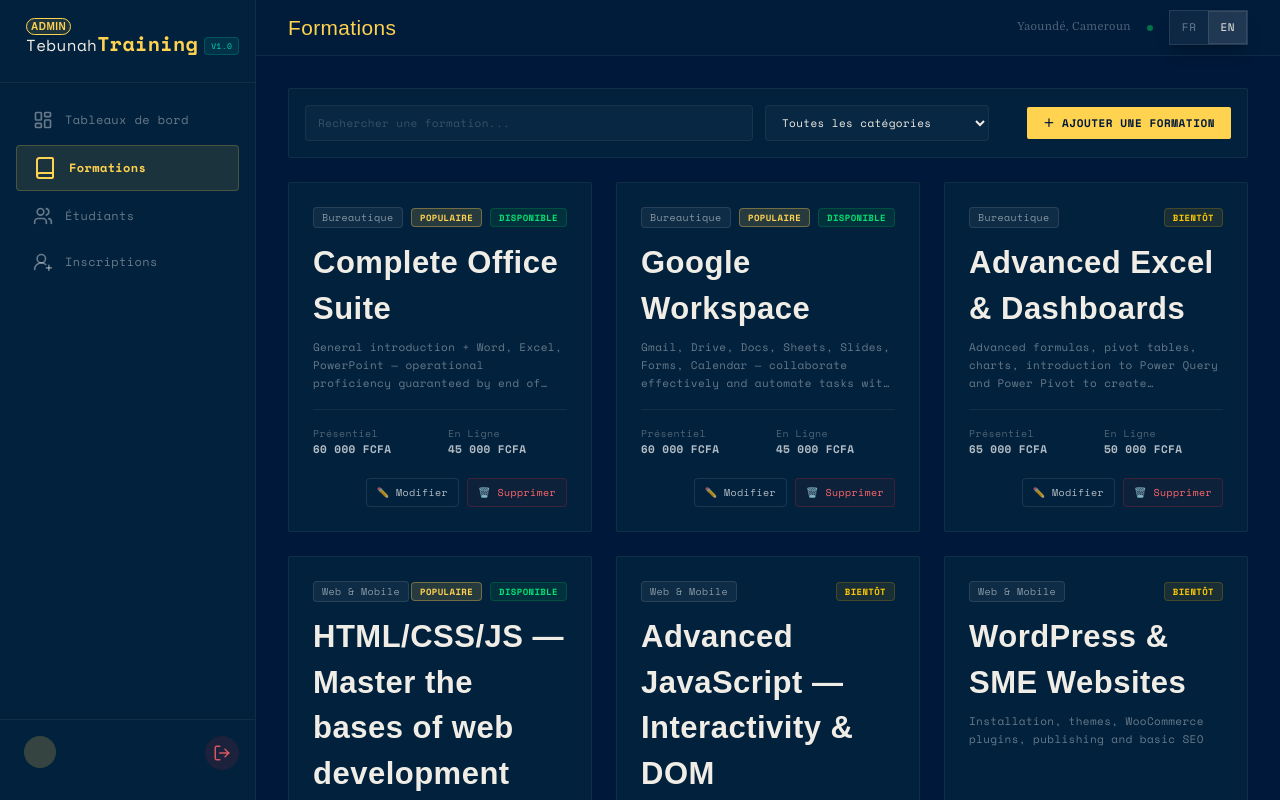
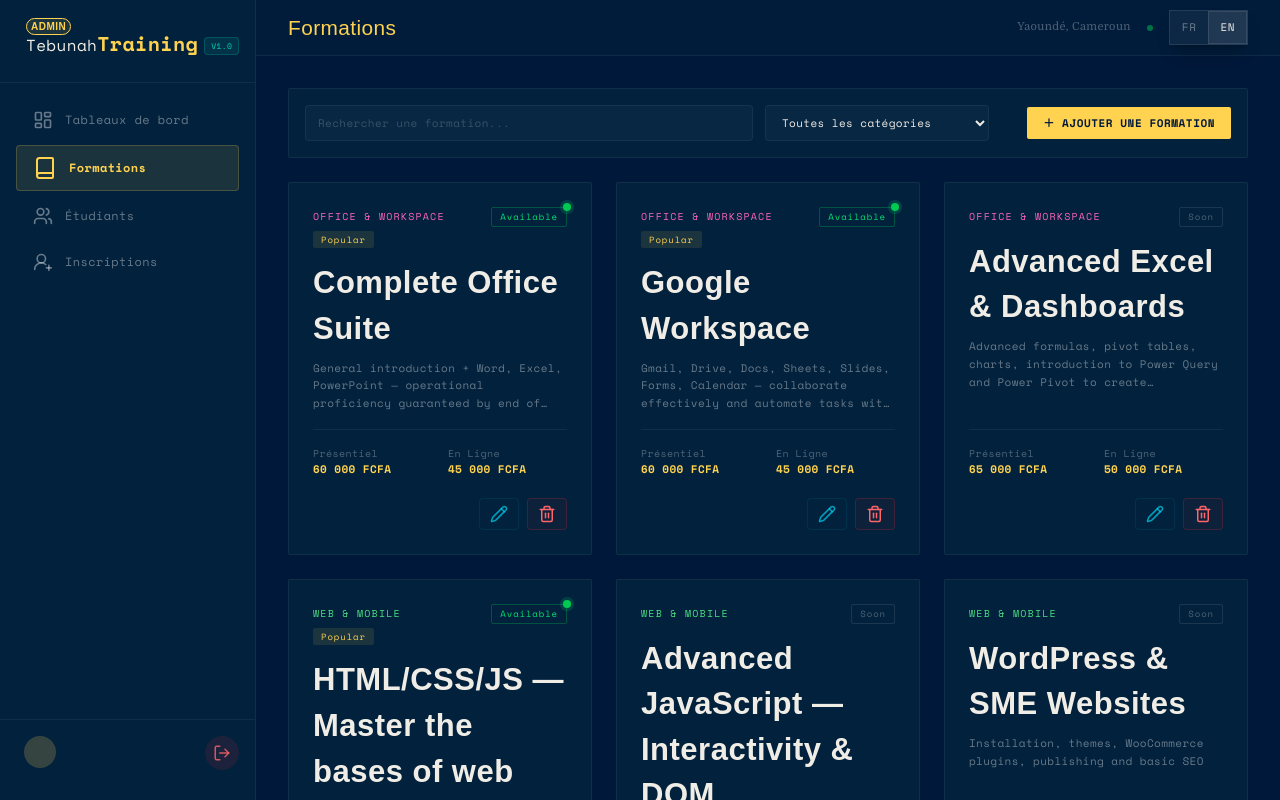
Before and after one commit to EssiJunior/Tebunah-Training, a Next.js app: page /en/admin/formations in a window 1280 px wide. Built offline with nearby package versions, Linux system fonts and the light colour scheme; a web font is replaced by a local one.

Commit message:
Updated Availability components

```diff
--- a/app/[locales]/admin/formations/page.tsx
+++ b/app/[locales]/admin/formations/page.tsx
@@ -3,6 +3,12 @@
 import { useState } from 'react'
 import { useAdmin } from '@/context/AdminContext'
 import Field from '@/components/atoms/Field'
+import AvailabiliteNow from '@/components/atoms/status/AvailabiliteNow'
+import AvailableSoon from '@/components/atoms/status/AvailableSoon'
+import Popular from '@/components/atoms/status/Popular'
+import Category from '@/components/atoms/status/Category'
+import Tooltip from '@/components/atoms/Animated/Tooltip'
+import { Pencil, Trash } from 'lucide-react'
 
 export default function AdminFormationsPage() {
   const { formations, addFormation, updateFormation, deleteFormation } = useAdmin()
@@ -160,29 +166,12 @@ export default function AdminFormationsPage() {
               className="border border-white/6 bg-surface p-6 rounded-px flex flex-col justify-between hover:border-accent/20 transition-all duration-200"
             >
               <div>
-                <div className="flex items-center justify-between mb-3 text-[10px]">
-                  <span className="bg-white/5 border border-white/10 px-2 py-0.5 rounded text-white/50">
-                    {categoryNames[formation.category]}
-                  </span>
+                <div className="flex items-center justify-between mb-1 text-[10px]">
+                  <Category category={formation.category} />
 
-                  {/* Status Badges */}
-                  <div className="flex gap-2">
-                    {formation.featured && (
-                      <span className="bg-accent/15 border border-accent/35 text-accent px-2 py-0.5 rounded text-[9px] uppercase font-bold">
-                        Populaire
-                      </span>
-                    )}
-                    <span
-                      className={`px-2 py-0.5 rounded text-[9px] uppercase font-bold ${
-                        formation.availableNow
-                          ? 'bg-green-500/10 border border-green-500/20 text-green-400'
-                          : 'bg-yellow-500/10 border border-yellow-500/20 text-yellow-400'
-                      }`}
-                    >
-                      {formation.availableNow ? 'Disponible' : 'Bientôt'}
-                    </span>
+                  {formation.availableNow ? <AvailabiliteNow /> : <AvailableSoon />}
                 </div>
-                </div>
+                {formation.featured ? <Popular className="block w-fit mb-3" /> : <div className='mb-3' />}
 
                 <h3 className="font-chonburi text-[14px] text-ink font-bold leading-snug mb-2">
                   {formation.metaTitle}
@@ -197,28 +186,33 @@ export default function AdminFormationsPage() {
                 <div className="grid grid-cols-2 gap-4 text-[11px]">
                   <div>
                     <span className="text-white/30 text-[10px] block">Présentiel</span>
-                    <span className="text-white/70 font-semibold">{formation.priceOnsiteLabel}</span>
+                    <span className="text-accent font-semibold">{formation.priceOnsiteLabel}</span>
                   </div>
                   <div>
                     <span className="text-white/30 text-[10px] block">En Ligne</span>
-                    <span className="text-white/70 font-semibold">{formation.priceOnlineLabel}</span>
+                    <span className="text-accent font-semibold">{formation.priceOnlineLabel}</span>
                   </div>
                 </div>
 
                 {/* Operations buttons */}
                 <div className="flex gap-2 justify-end pt-2">
+                  <Tooltip label="Modifier">
                     <button
                       onClick={() => handleOpenEdit(formation)}
-                    className="px-2.5 py-1.5 border border-white/10 hover:border-white/20 hover:bg-white/5 text-white/70 rounded text-[10px] transition-colors"
+                      className="px-2.5 py-1.5 border border-cyan-400/10! hover:border-cyan-400/20! hover:bg-cyan-400/5! text-cyan-400/70! rounded text-[10px] transition-colors"
                     >
-                    ✏️ Modifier
+                      <Pencil size={18} />
                     </button>
+                  </Tooltip>
+
+                  <Tooltip label="Supprimer">
                     <button
                       onClick={() => setDeletingId(formation.id)}
                       className="px-2.5 py-1.5 border border-red-500/20 hover:border-red-500/40 bg-red-500/5 hover:bg-red-500/10 text-red-400 rounded text-[10px] transition-colors"
                     >
-                    🗑️ Supprimer
+                      <Trash size={18} />
                     </button>
+                  </Tooltip>
                 </div>
               </div>
             </div>
--- /dev/null
+++ b/components/atoms/status/AvailabiliteNow.tsx
@@ -0,0 +1,18 @@
+import { useTranslations } from 'next-intl'
+
+const AvailabiliteNow = () => {
+    const t = useTranslations('Formations')
+
+    return (
+        <div className="relative flex items-center gap-2">
+            <span className="absolute -top-1 -right-1 flex h-2 w-2">
+                <span className="animate-ping absolute inline-flex h-full w-full rounded-full bg-green-400 opacity-75"></span>
+                <span className="relative inline-flex rounded-full h-2 w-2 bg-green-500"></span>
+            </span>
+            <span className="text-[9px] px-2 py-0.5 rounded-px tracking-widest border border-green-500/30 text-green-400">
+                {t('statusAvailable')}
+            </span>
+        </div>)
+}
+
+export default AvailabiliteNow
--- /dev/null
+++ b/components/atoms/status/AvailableSoon.tsx
@@ -0,0 +1,12 @@
+import { useTranslations } from 'next-intl'
+
+const AvailableSoon = () => {
+    const t = useTranslations('Formations')
+
+    return (
+        <span className="text-[9px] px-2 py-0.5 rounded-px tracking-widest border border-white/10 text-white/30">
+            {t('statusSoon')}
+        </span>)
+}
+
+export default AvailableSoon
--- /dev/null
+++ b/components/atoms/status/Category.tsx
@@ -0,0 +1,16 @@
+import { CATEGORY_COLORS } from '@/data/formations'
+import { useTranslations } from 'next-intl'
+
+const Category = ({ category }: { category: Exclude<Category, 'all'> }) => {
+    const t = useTranslations('Formations')
+
+    return (
+        <span
+            className="text-[10px] tracking-[0.12em] uppercase"
+            style={{ color: CATEGORY_COLORS[category] }}
+        >
+            {t(`categories.${category}`)}
+        </span>)
+}
+
+export default Category
--- /dev/null
+++ b/components/atoms/status/Popular.tsx
@@ -0,0 +1,13 @@
+import { useTranslations } from 'next-intl'
+
+const Popular = ({ className }: { className?: string }) => {
+    const t = useTranslations('Formations')
+
+    return (
+        <span className={`text-[9px] bg-accent/10 text-accent px-2 py-0.5 rounded-px tracking-widest ${className}`}>
+            {t('featured')}
+        </span>
+    )
+}
+
+export default Popular
```
Lines whose indentation alone changed are shown as unchanged.
